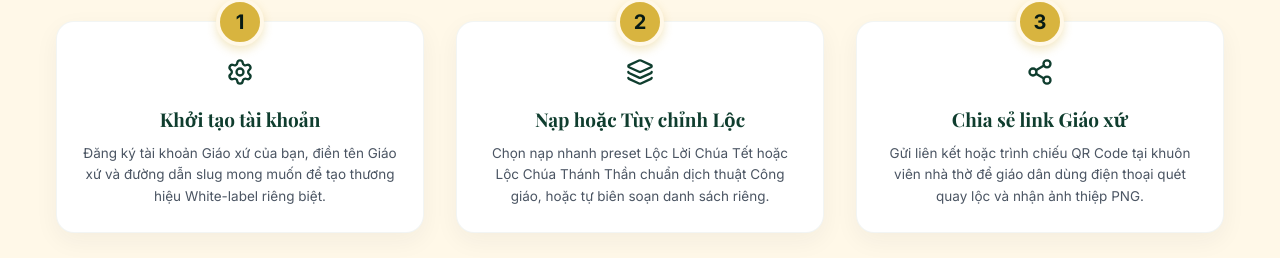
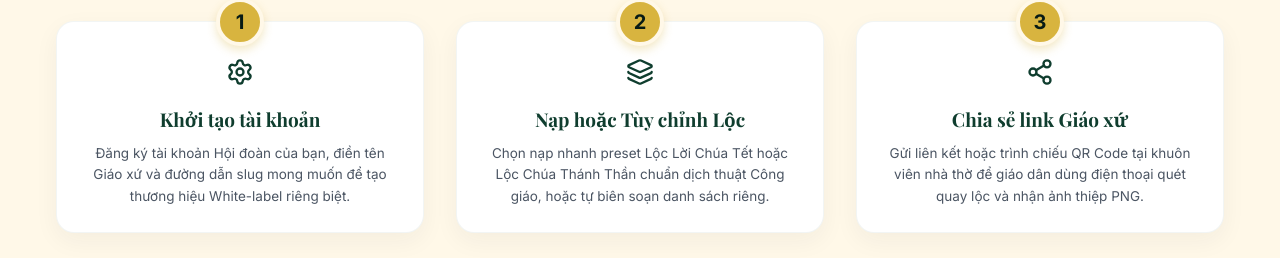
Before and after one commit to hungpixi/vongquayloichua, a React (Vite) app: page / in a window 1280 px wide. Shown: the part 2662-2920 px from the top of the page. Built offline with nearby package versions, Linux system fonts and the light colour scheme; no server answers; a web font is replaced by a local one.

Commit message:
fix: change registration text from Giáo xứ to Hội đoàn

```diff
--- a/src/pages/LandingPage.tsx
+++ b/src/pages/LandingPage.tsx
@@ -297,7 +297,7 @@ export const LandingPage: React.FC = () => {
               <Settings size={28} style={{ color: 'var(--color-primary)', marginBottom: '16px' }} />
               <h3 className="text-serif" style={{ fontSize: '19px', color: 'var(--color-primary)', fontWeight: '700', marginBottom: '10px' }}>Khởi tạo tài khoản</h3>
               <p style={{ fontSize: '13.5px', color: 'var(--color-text-muted)', lineHeight: '1.6' }}>
-                Đăng ký tài khoản Giáo xứ của bạn, điền tên Giáo xứ và đường dẫn slug mong muốn để tạo thương hiệu White-label riêng biệt.
+                Đăng ký tài khoản Hội đoàn của bạn, điền tên Giáo xứ và đường dẫn slug mong muốn để tạo thương hiệu White-label riêng biệt.
               </p>
             </div>
 
--- a/src/pages/RegisterPage.tsx
+++ b/src/pages/RegisterPage.tsx
@@ -192,7 +192,7 @@ export const RegisterPage: React.FC = () => {
         <div style={{ textAlign: 'center', display: 'flex', flexDirection: 'column', alignItems: 'center', gap: '8px' }}>
           <Church size={44} style={{ color: 'var(--color-primary)' }} />
           <h2 className="text-serif" style={{ fontSize: '26px', color: 'var(--color-primary)', fontWeight: '800' }}>
-            Đăng ký Tài khoản Giáo xứ
+            Đăng ký Tài khoản Hội đoàn
           </h2>
           <p style={{ fontSize: '13px', color: 'var(--color-text-muted)' }}>
             Khởi tạo hệ thống vòng quay Lộc Chúa miễn phí 100%
```
Also changed, not shown: 1 other file (tests, documents, lock files or other folders).
